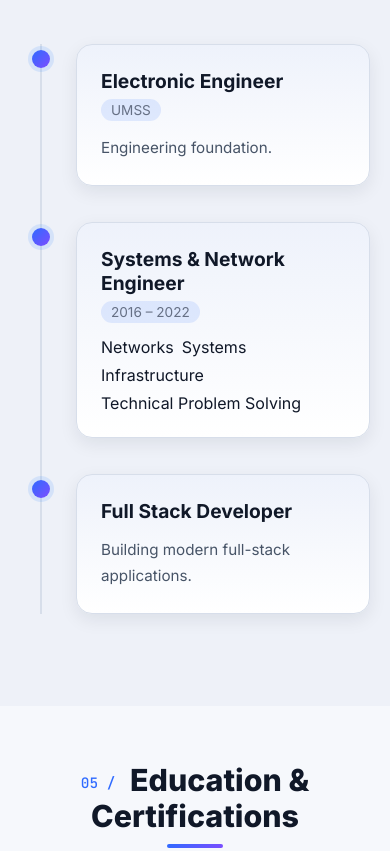
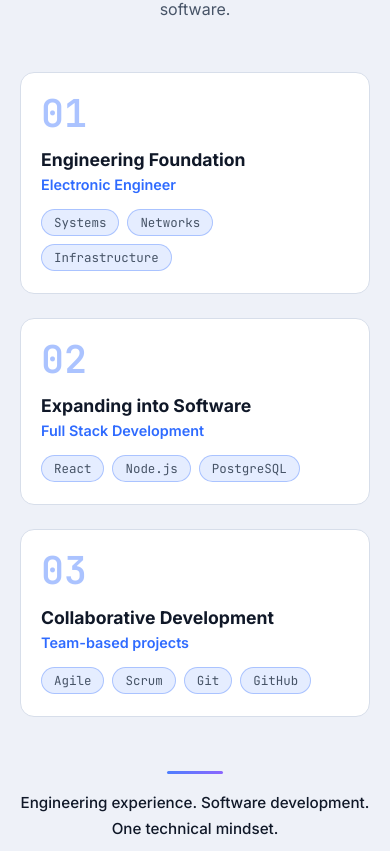
Before and after one commit to AlexandroCamacho1000/alejandrocamachodev, a React (Vite) app: page / in a window 390 px wide. Shown: the part 6633-7484 px from the top of the page. Built offline with nearby package versions, Linux system fonts and the light colour scheme.

Commit message:
redesign: My Journey as 3 numbered stages with closing statement, no dates

```diff
--- a/src/components/MyJourney/MyJourney.css
+++ b/src/components/MyJourney/MyJourney.css
@@ -2,98 +2,126 @@
   background: var(--bg-secondary);
 }
 
-.timeline {
-  max-width: 760px;
-  margin: 0 auto;
-  position: relative;
+.journey-grid {
+  display: grid;
+  grid-template-columns: repeat(3, 1fr);
+  gap: 24px;
+  max-width: 1040px;
+  margin: 48px auto 0;
 }
 
-.timeline::before {
-  content: "";
-  position: absolute;
-  left: 20px;
-  top: 0;
-  bottom: 0;
-  width: 2px;
-  background: var(--border);
+.journey-card {
+  background: var(--bg-card);
+  border: 1px solid var(--border);
+  border-radius: 14px;
+  padding: 28px 24px;
+  transition: transform 0.25s ease, border-color 0.25s ease, box-shadow 0.25s ease;
 }
 
-.timeline-item {
-  position: relative;
-  padding-left: 56px;
-  margin-bottom: 36px;
+.journey-card:hover {
+  transform: translateY(-4px);
+  border-color: color-mix(in srgb, var(--accent) 55%, transparent);
+  box-shadow: var(--shadow-soft);
 }
 
-.timeline-dot {
-  position: absolute;
-  left: 12px;
-  top: 6px;
-  width: 18px;
-  height: 18px;
-  border-radius: 50%;
-  background: var(--gradient);
-  box-shadow: 0 0 0 4px rgba(61, 139, 255, 0.15);
+.journey-num {
+  display: block;
+  font-family: var(--font-mono);
+  font-size: 2.4rem;
+  font-weight: 700;
+  line-height: 1;
+  color: var(--accent);
+  opacity: 0.4;
+  margin-bottom: 16px;
 }
 
-.timeline-card {
-  background: linear-gradient(180deg, var(--bg-card-hover), var(--bg-card));
-  border: 1px solid var(--border);
-  border-radius: var(--radius);
-  padding: 24px;
-  box-shadow: var(--shadow-soft);
-  transition: var(--transition);
-}
-
-.timeline-card:hover {
-  border-color: rgba(61, 139, 255, 0.5);
-}
-
-.timeline-card h3 {
-  font-size: 1.2rem;
+.journey-stage {
+  font-size: 1.1rem;
   font-weight: 700;
   color: var(--text-primary);
-}
-
-.timeline-company {
-  color: var(--accent);
-  font-weight: 600;
-  display: block;
-  margin-top: 2px;
-}
-
-.timeline-period {
-  color: var(--text-muted);
-  font-size: 0.85rem;
-  display: inline-block;
-  margin-top: 6px;
-  padding: 3px 10px;
-  background: var(--accent-soft);
-  border-radius: 999px;
-}
-
-.timeline-card p {
-  color: var(--text-secondary);
-  line-height: 1.7;
-  margin-top: 14px;
-  font-size: 0.95rem;
-}
-
-.timeline-card ul {
-  margin-top: 12px;
-  padding-left: 18px;
-  list-style: disc;
-}
-
-.timeline-card ul li {
-  color: var(--text-secondary);
-  font-size: 0.92rem;
-  line-height: 1.7;
   margin-bottom: 6px;
 }
 
-.timeline-tech {
+.journey-label {
+  color: var(--accent);
+  font-size: 0.9rem;
+  font-weight: 600;
+  margin-bottom: 16px;
+}
+
+.journey-tags {
   display: flex;
   flex-wrap: wrap;
   gap: 8px;
-  margin-top: 14px;
+  list-style: none;
+  margin: 0;
+  padding: 0;
 }
+
+.journey-tag {
+  font-family: var(--font-mono);
+  font-size: 0.78rem;
+  color: var(--text-secondary);
+  background: var(--accent-soft);
+  border: 1px solid color-mix(in srgb, var(--accent) 32%, transparent);
+  border-radius: 999px;
+  padding: 4px 12px;
+  white-space: nowrap;
+}
+
+.journey-closing {
+  margin: 44px auto 0;
+  max-width: 700px;
+  padding-top: 22px;
+  position: relative;
+  text-align: center;
+  color: var(--text-primary);
+  font-size: 1rem;
+  font-weight: 500;
+  line-height: 1.7;
+}
+
+.journey-closing::before {
+  content: "";
+  display: block;
+  width: 56px;
+  height: 3px;
+  border-radius: 2px;
+  margin: 0 auto 16px;
+  background: var(--gradient);
+  opacity: 0.85;
+}
+
+@media (max-width: 900px) {
+  .journey-grid {
+    grid-template-columns: 1fr;
+    max-width: 560px;
+  }
+}
+
+@media (max-width: 600px) {
+  .journey-grid {
+    margin-top: 36px;
+  }
+
+  .journey-card {
+    padding: 22px 20px;
+  }
+
+  .journey-closing {
+    margin-top: 36px;
+    padding-top: 18px;
+    font-size: 0.95rem;
+  }
+}
+
+@media (prefers-reduced-motion: reduce) {
+  .journey-card {
+    transition: none;
+  }
+
+  .journey-card:hover {
+    transform: none;
+    box-shadow: none;
+  }
+}
--- a/src/components/MyJourney/MyJourney.jsx
+++ b/src/components/MyJourney/MyJourney.jsx
@@ -2,44 +2,40 @@ import './MyJourney.css';
 import { useLanguage } from '../../i18n/useLanguage';
 import { useReveal } from '../../hooks/useReveal';
 
-function JourneyNode({ node }) {
+function StageCard({ stage }) {
   const ref = useReveal();
 
   return (
-    <div className="timeline-item" ref={ref}>
-      <div className="timeline-dot" />
-      <div className="timeline-card">
-        <h3>{node.title}</h3>
-        {node.meta && <span className="timeline-period">{node.meta}</span>}
-        {node.description && <p>{node.description}</p>}
-        {node.tags && (
-          <div className="timeline-tech">
-            {node.tags.map((tag) => (
-              <span className="tech-tag" key={tag}>
-                {tag}
-              </span>
-            ))}
-          </div>
-        )}
-      </div>
+    <div className="journey-card" ref={ref}>
+      <span className="journey-num">{stage.num}</span>
+      <h3 className="journey-stage">{stage.title}</h3>
+      <p className="journey-label">{stage.label}</p>
+      <ul className="journey-tags">
+        {stage.tags.map((tag) => (
+          <li className="journey-tag" key={tag}>{tag}</li>
+        ))}
+      </ul>
     </div>
   );
 }
 
 function MyJourney() {
   const { t } = useLanguage();
-  const nodes = t('journey.nodes');
+  const gridRef = useReveal();
+  const stages = t('journey.stages');
 
   return (
     <section className="experience" id="journey">
       <h2 className="section-title" data-index="04">{t('journey.title')}</h2>
       <p className="section-subtitle">{t('journey.subtitle')}</p>
 
-      <div className="timeline">
-        {nodes.map((node, i) => (
-          <JourneyNode key={i} node={node} />
+      <div className="journey-grid" ref={gridRef}>
+        {stages.map((stage) => (
+          <StageCard key={stage.num} stage={stage} />
         ))}
       </div>
+
+      <p className="journey-closing">{t('journey.closing')}</p>
     </section>
   );
 }
--- a/src/i18n/translations.js
+++ b/src/i18n/translations.js
@@ -129,24 +129,28 @@ const translations = {
     },
     journey: {
       title: "My Journey",
-      subtitle: "From Engineering to Software Development.",
-      nodes: [
+      subtitle: "From networking infrastructure to building software.",
+      stages: [
         {
-          title: "Electronic Engineer",
-          meta: "UMSS",
-          description: "Engineering foundation.",
+          num: "01",
+          title: "Engineering Foundation",
+          label: "Electronic Engineer",
+          tags: ["Systems", "Networks", "Infrastructure"],
         },
         {
-          title: "Systems & Network Engineer",
-          meta: "2016 – 2022",
-          tags: ["Networks", "Systems", "Infrastructure", "Technical Problem Solving"],
+          num: "02",
+          title: "Expanding into Software",
+          label: "Full Stack Development",
+          tags: ["React", "Node.js", "PostgreSQL"],
         },
         {
-          title: "Full Stack Developer",
-          meta: "",
-          description: "Building modern full-stack applications.",
+          num: "03",
+          title: "Collaborative Development",
+          label: "Team-based projects",
+          tags: ["Agile", "Scrum", "Git", "GitHub"],
         },
       ],
+      closing: "Engineering experience. Software development. One technical mindset.",
     },
     education: {
       title: "Education & Certifications",
@@ -308,24 +312,28 @@ const translations = {
     },
     journey: {
       title: "Mi Trayectoria",
-      subtitle: "De la Ingeniería al Desarrollo de Software.",
-      nodes: [
+      subtitle: "De la infraestructura de redes a construir software.",
+      stages: [
         {
-          title: "Ingeniero Electrónico",
-          meta: "UMSS",
-          description: "Base de ingeniería.",
+          num: "01",
+          title: "Base de Ingeniería",
+          label: "Ingeniero Electrónico",
+          tags: ["Sistemas", "Redes", "Infraestructura"],
         },
         {
-          title: "Ingeniero de Sistemas y Redes",
-          meta: "2016 – 2022",
-          tags: ["Redes", "Sistemas", "Infraestructura", "Resolución de Problemas Técnicos"],
+          num: "02",
+          title: "Expansión hacia el Software",
+          label: "Desarrollo Full Stack",
+          tags: ["React", "Node.js", "PostgreSQL"],
         },
         {
-          title: "Desarrollador Full Stack",
-          meta: "",
-          description: "Construyendo aplicaciones full-stack modernas.",
+          num: "03",
+          title: "Desarrollo Colaborativo",
+          label: "Proyectos en equipo",
+          tags: ["Agile", "Scrum", "Git", "GitHub"],
         },
       ],
+      closing: "Experiencia en ingeniería. Desarrollo de software. Una sola mentalidad técnica.",
     },
     education: {
       title: "Educación y Certificaciones",
```
